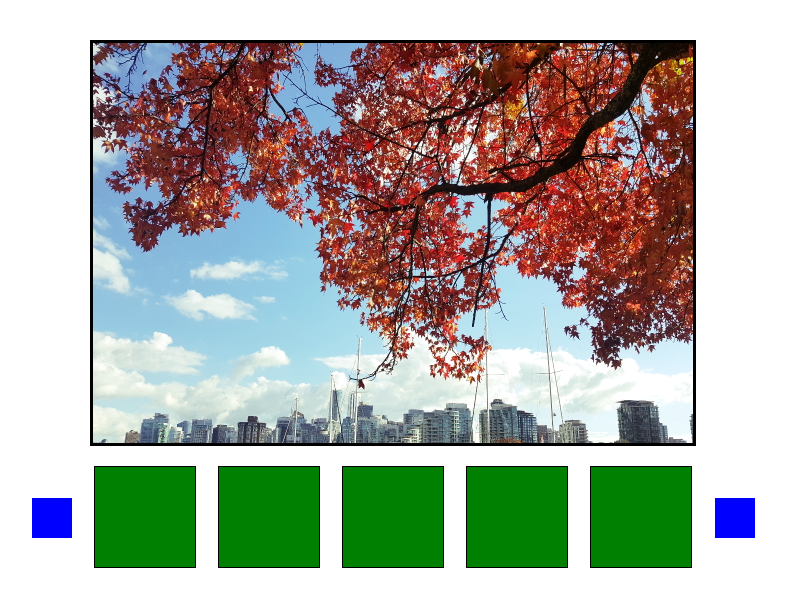
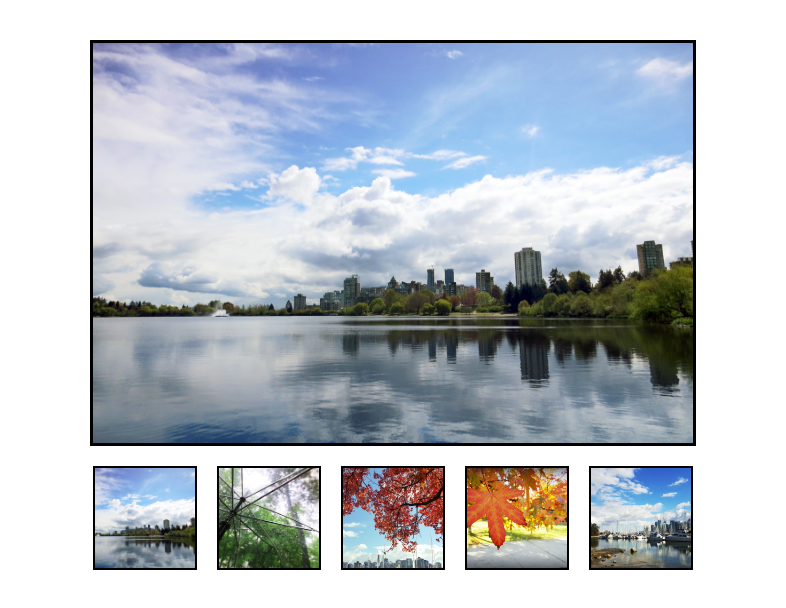
Before and after one commit to jieun-lee/photo-viewer, a plain HTML site: page index.html in a window 1280 px wide. Shown: the whole page, without its empty margins (247-1033 px from the left). Drawn offline with nearby package versions, Linux system fonts and the light colour scheme.

Commit message:
Update preview image on selection

```diff
--- a/index.html
+++ b/index.html
@@ -3,7 +3,7 @@
 	<head>
 		<title>Photo Viewer</title>
 		<link type="text/css" rel="stylesheet" href="stylesheet.css"/>
-		<script src="https://ajax.google.apis.com/ajax/libs/jquery/3.1.1/jquery.min.js"></script>
+		<script src="https://ajax.googleapis.com/ajax/libs/jquery/3.1.1/jquery.min.js"></script>
 		<script src="script.js"></script>
 	</head>
 
@@ -11,25 +11,37 @@
 		<center>
 
 			<div id="main">
-				<img src="images/test.jpg">
+				<img src="images/test1.jpg">
 			</div>
 
 			<div id="photopicker">
 
 				<div class="arrowholder">
-					<div class="arrow", id="leftarrow">
-					</div>
+					<div class="arrow", id="leftarrow"></div>
 				</div>
 
-				<div class="preview", id="prev1"></div>
-				<div class="preview", id="prev2"></div>
-				<div class="preview", id="prev3"></div>
-				<div class="preview", id="prev4"></div>
-				<div class="preview", id="prev5"></div>
+				<div class="preview", id="prev1">
+					<img src="images/test1.jpg">
+				</div>
+
+				<div class="preview", id="prev2">
+					<img src="images/test2.jpg">
+				</div>
+
+				<div class="preview", id="prev3">
+					<img src="images/test3.jpg">
+				</div>
+
+				<div class="preview", id="prev4">
+					<img src="images/test4.jpg">
+				</div>
+
+				<div class="preview", id="prev5">
+					<img src="images/test5.jpg">
+				</div>
 
 				<div class="arrowholder">
-					<div class="arrow", id="rightarrow">
-					</div>
+					<div class="arrow", id="rightarrow"></div>
 				</div>
 
 			</div>
--- a/script.js
+++ b/script.js
@@ -1,2 +1,12 @@
 // PHOTO VIEWER
 // by Jieun Lee
+
+$(document).ready(function(){
+
+	// action when preview image is clicked
+	$(".preview img").click(function() {
+		var imgSrc = $(this).attr("src");
+		$("#main img").attr("src", imgSrc);
+	});
+
+});
--- a/stylesheet.css
+++ b/stylesheet.css
@@ -24,15 +24,23 @@
 	height: 40px;
 	margin-top: 30px;
 	margin-bottom: 30px;
-	background-color: blue;
+	/*will add arrow icons later*/
+	background-color: white;
 }
 
 .preview {
 	width: 100px;
 	height: 100px;
-	margin: 9px;
+	margin: 8px;
 	margin-top: 20px;
-	border: 1px solid black;
+	border: 2px solid black;
 	display: inline-block;
-	background-color: green;
+	overflow: hidden;
+	background-color: white;
 }
+
+.preview img {
+	height: 100%;
+	position: relative;
+	left: -25px;
+}
```
Also changed, not shown: images/test1.JPG (added), images/test2.jpg (added), images/test3.jpg (renamed from images/test.jpg), images/test4.jpg (added), images/test5.jpg (added).
